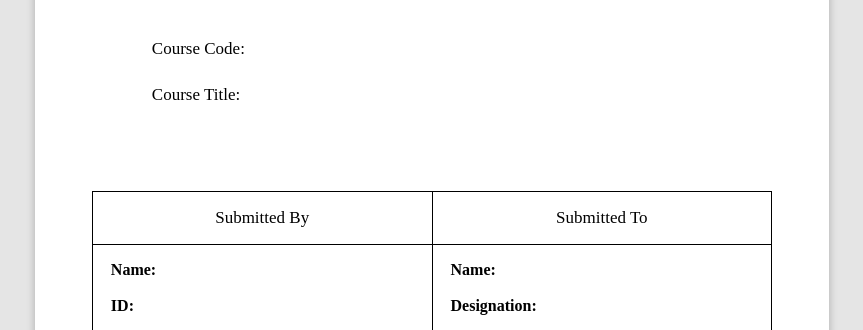
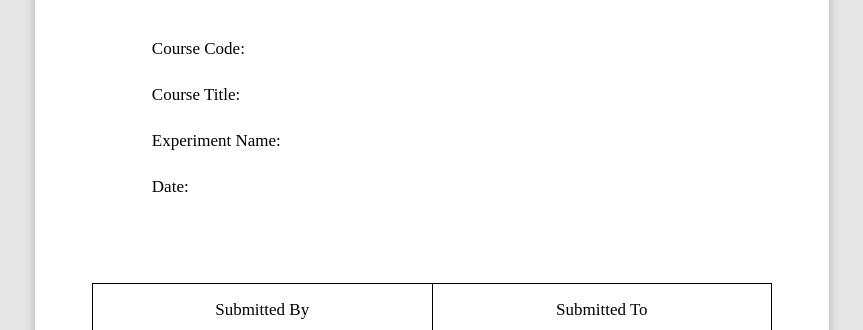
Before and after one commit to oddnaeem/varendra, a plain HTML site: page lab.html in a window 1280 px wide. Shown: the part 424-754 px from the top of the page, without its empty margins (208-1071 px from the left). Drawn offline with Linux system fonts and the light colour scheme.

Commit message:
Update lab.html

```diff
--- a/lab.html
+++ b/lab.html
@@ -299,6 +299,14 @@
       <span class="label">Course Title:</span>
       <span class="fill" contenteditable="true" data-key="courseTitle"></span>
     </div>
+    <div class="field-line">
+      <span class="label">Experiment Name:</span>
+      <span class="fill" contenteditable="true" data-key="experimentName"></span>
+    </div>
+    <div class="field-line">
+      <span class="label">Date:</span>
+      <span class="fill" contenteditable="true" data-key="expDate"></span>
+    </div>
   </div>
 
   <!-- TABLE -->
```
